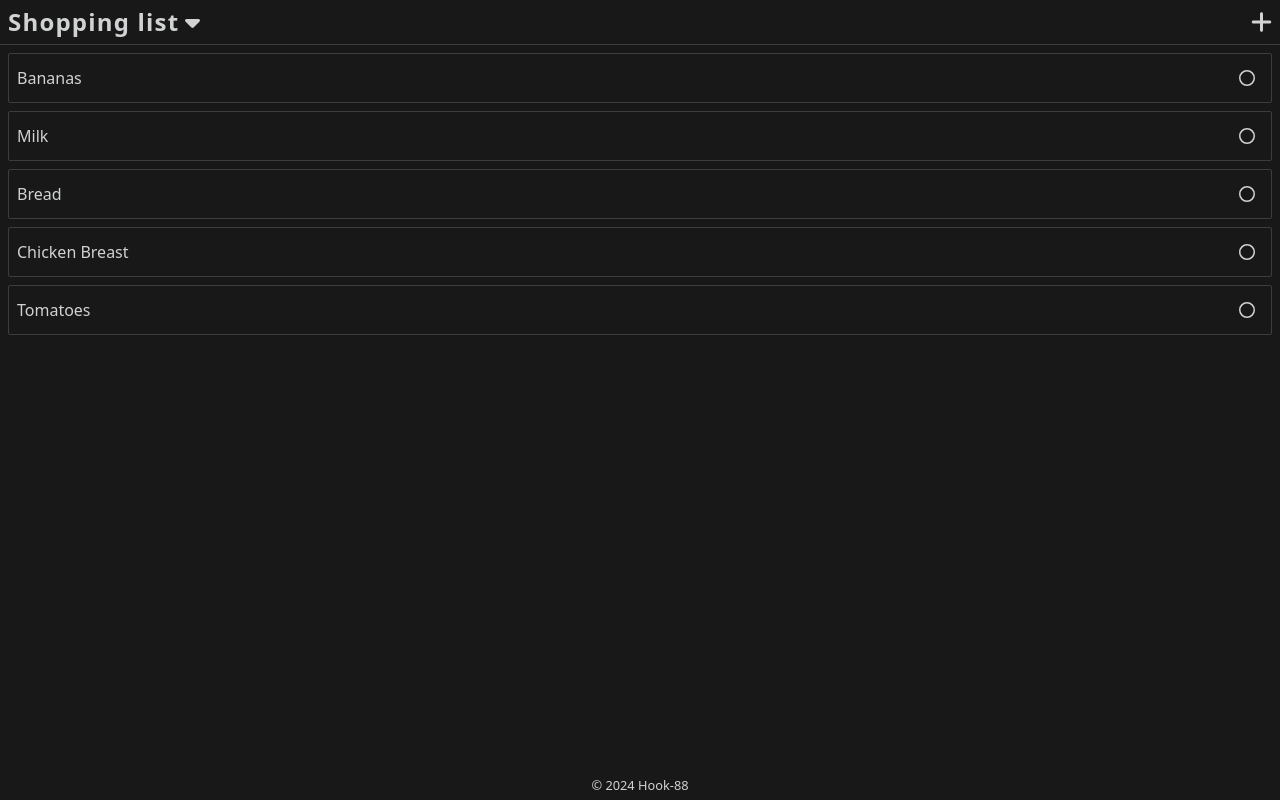
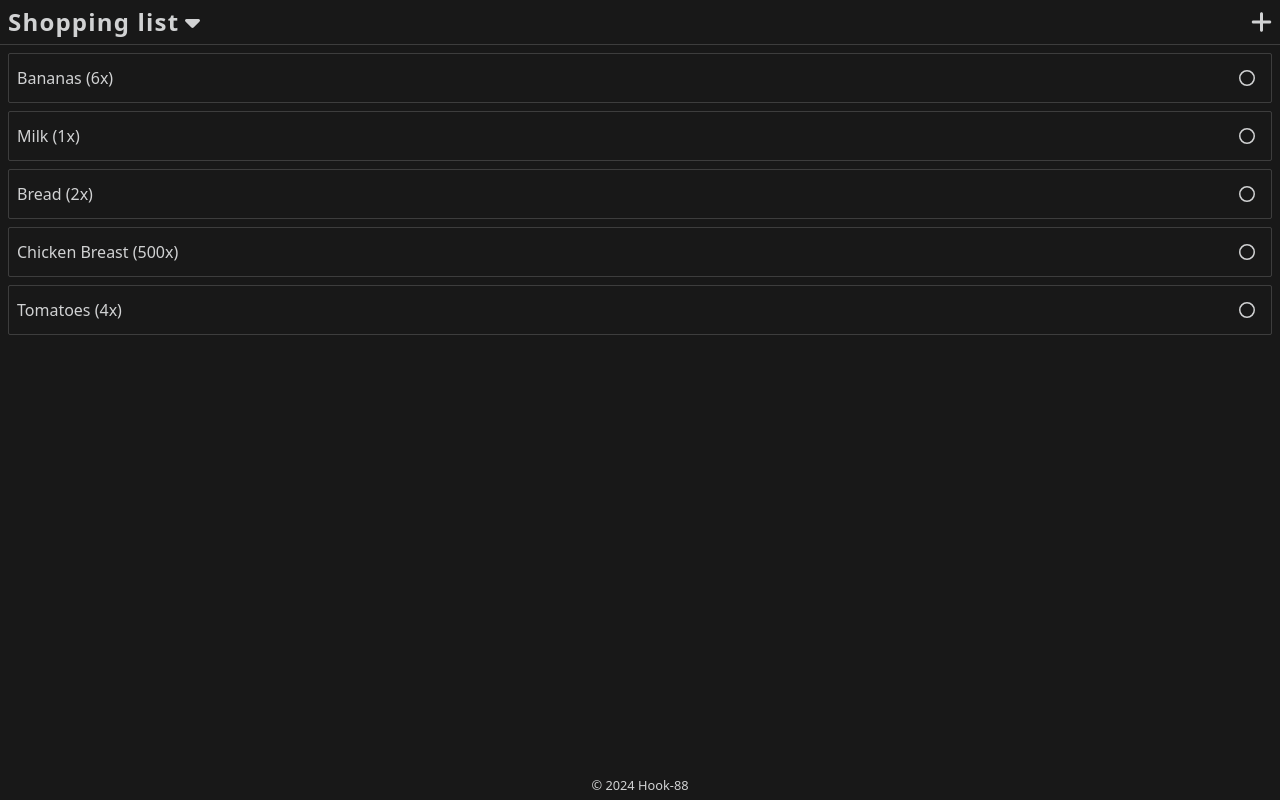
Before and after one commit to Hook-88/shopping-list, a Vue app: page / in a window 1280 px wide. Built offline with nearby package versions, Linux system fonts and the light colour scheme; the HTML template or start-up script is replaced by a standard one.

Commit message:
add quantity

```diff
--- a/src/views/HomeView.vue
+++ b/src/views/HomeView.vue
@@ -29,7 +29,10 @@ onMounted(() => {
     <ul v-if="shoppingListStore.shoppingItems && shoppingListStore.shoppingItems.length > 0" class="space-y-2">
       <li v-for="item in shoppingListStore.shoppingItems" :key="item.id"
         class="pl-2 border border-ash/20 rounded-xs flex items-center">
-        {{ item.name }}
+        <p>
+          {{ item.name }}
+          ({{ item.quantity }}x)
+        </p>
         <BaseButton class="ml-auto py-4 px-4 flex items-center">
           <FontAwesomeIcon :icon="faCircle" />
         </BaseButton>
```
